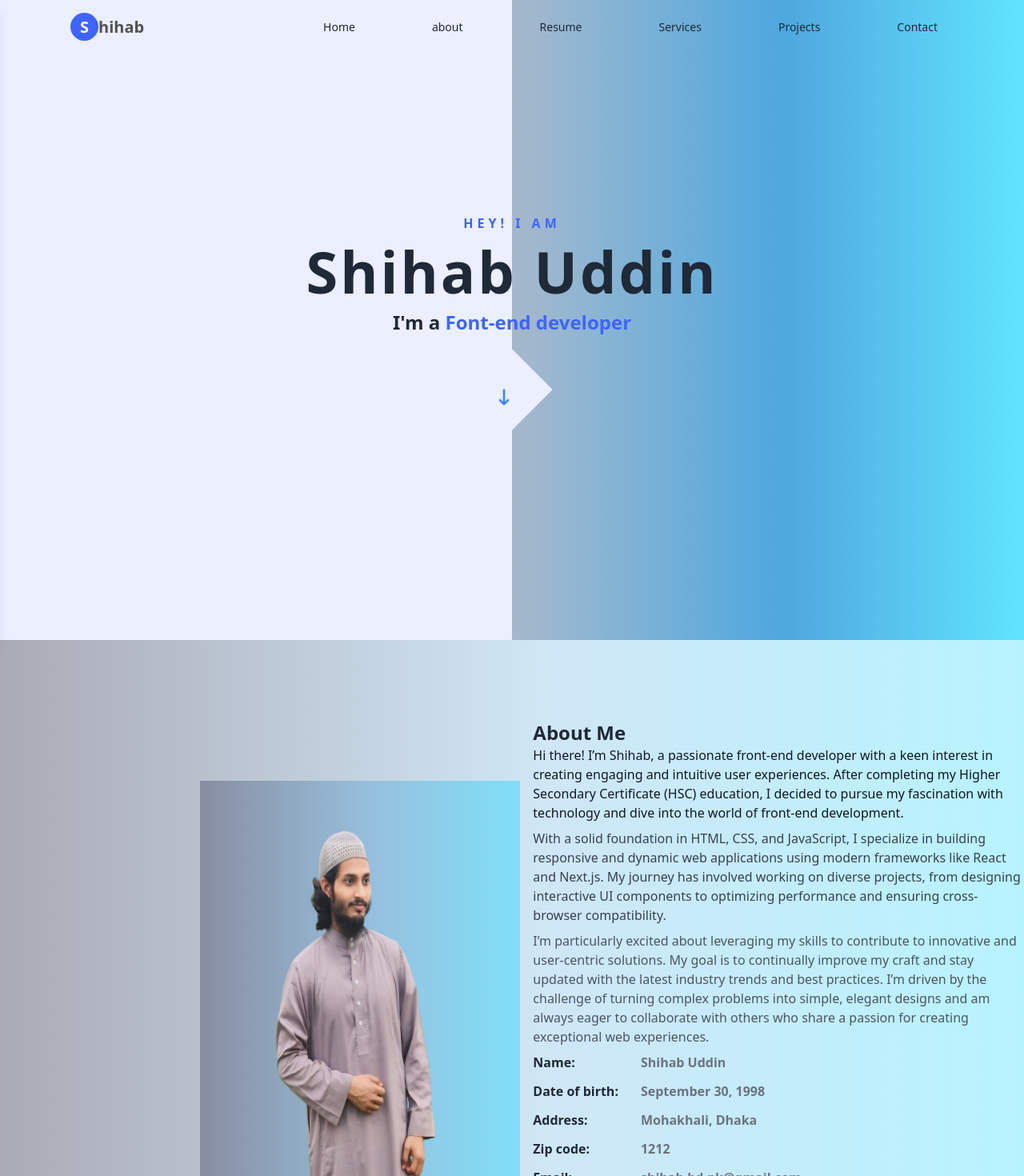
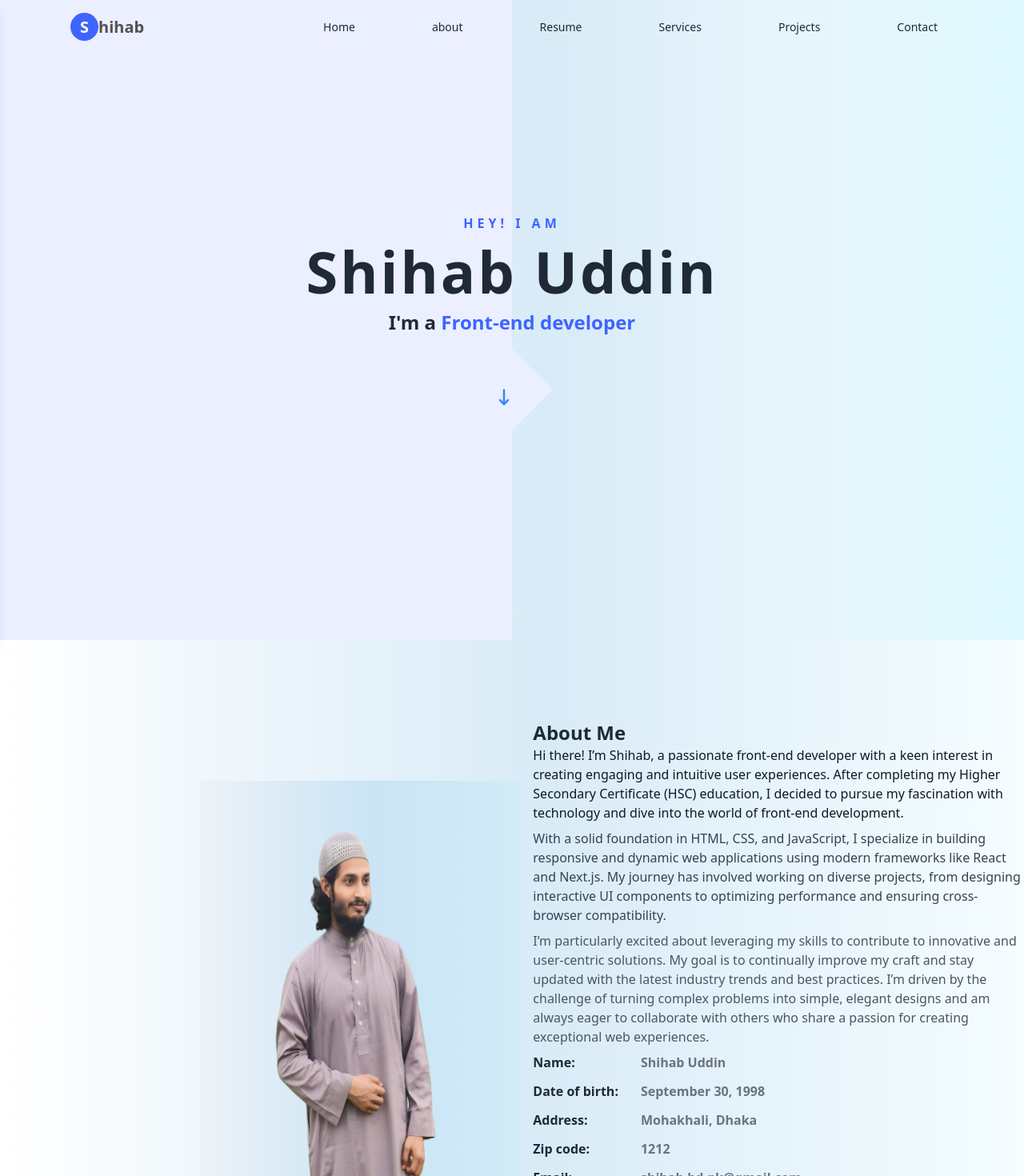
Before and after one commit to Shihabuddin9/portfolio, a React (Vite) app: page / in a window 1280 px wide. Shown: the top 1470 px of the page at 80% size. Built offline with nearby package versions, Linux system fonts and the light colour scheme; a web font is replaced by a local one.

Commit message:
add redirects

```diff
--- a/src/component/Pages/About/About.css
+++ b/src/component/Pages/About/About.css
@@ -3,7 +3,7 @@
 }
 
 .bg-linear-gradient {
-    background: linear-gradient(90deg, rgba(2, 0, 36, 0.261) 0%, rgba(28, 137, 210, 0.27) 53%, rgba(0, 213, 255, 0.376) 100%);
+    background: linear-gradient(90deg, rgb(2 0 36 / 2%) 0%, rgb(28 137 210 / 13%) 53%, rgb(0 213 255 / 4%) 100%);
 }
 
 .letter-space {
--- a/src/component/Pages/MainHome/MainHome.css
+++ b/src/component/Pages/MainHome/MainHome.css
@@ -4,7 +4,7 @@
 
 .bg-color-second {
 
-    background: linear-gradient(90deg, rgba(2, 0, 36, 0.196) 0%, rgba(28, 137, 210, 0.697) 53%, rgba(0, 213, 255, 0.475) 100%);
+    background: linear-gradient(90deg, rgb(2 0 36 / 0%) 0%, rgb(28 137 210 / 0%) 53%, rgb(0 213 255 / 9%) 100%);
 }
 
 .letter-space {
--- a/src/component/Pages/MainHome/MainHome.jsx
+++ b/src/component/Pages/MainHome/MainHome.jsx
@@ -24,7 +24,7 @@ const MainHome = () => {
                     <>
                         <h4 className='font-bold letter-space common-text-color'>HEY! I AM</h4>
                         <h4 className='font-bold md:text-7xl text-5xl-custom name-letter-space md:my-3 my-4'>Shihab Uddin</h4>
-                        <h5 className='font-bold md:text-2xl text-xl'>I&apos;m a <span className='common-text-color'>Font-end developer</span></h5>
+                        <h5 className='font-bold md:text-2xl text-xl'>I&apos;m a <span className='common-text-color'>Front-end developer</span></h5>
 
                         <div className="relative xl:mt-3 mt-2">
                             <FaSquareFull className="fas fa-square-full xl:text-7xl text-5xl rotate-45 text-center inline-block mt-5 square-text-color z-0" />
--- a/src/index.css
+++ b/src/index.css
@@ -16,5 +16,5 @@ html {
 }
 
 body {
-    background: linear-gradient(90deg, rgba(2, 0, 36, 0.333) 0%, rgba(28, 137, 210, 0.209) 53%, rgba(0, 213, 255, 0.283) 100%);
+    background: linear-gradient(90deg, rgb(2 0 36 / 0%) 0%, rgb(28 137 210 / 17%) 53%, rgb(0 213 255 / 4%) 100%);
 }
```
Also changed, not shown: 1 other file (tests, documents, lock files or other folders).
